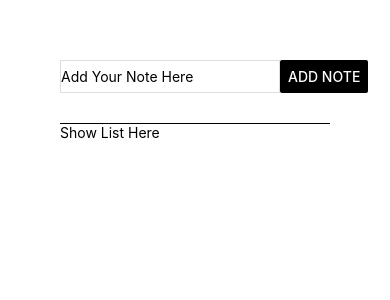
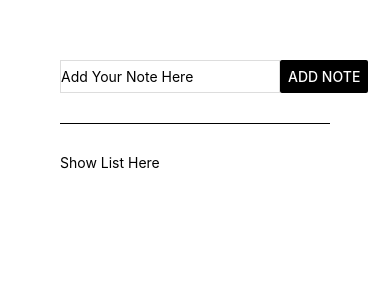
Before and after one commit to Euler-JS/react-native-course, a React Native app: screen / in a window 390 px wide. Shown: the top 300 px of the page. Built offline with nearby package versions, Linux system fonts and the light colour scheme.

Commit message:
configuramos a accao para disparar o evento

```diff
--- a/App.js
+++ b/App.js
@@ -5,21 +5,33 @@
 //textinput -> input component
 //button -> button component
 
+import { useState } from "react";
 import { Button, StyleSheet, Text, TextInput, View } from "react-native";
 
 export default function App() {
+
+  const [value, setValue] = useState('')
+
+  function handleOnChangeText(getEnteredText){
+    setValue(getEnteredText)
+  }
+
+  function handleOnPressButton(){
+    console.log("Inserted Text : ", value)
+  }
+
   return(
     <View style={{
       padding: 60
     }}>
       {/* to render input along with button */}
       <View style={styles.inputContainer}>
-        <TextInput style={styles.input} placeholder="Add Your Note Here"></TextInput>
-        <Button color={'#000'} title="Add Note"/>
+        <TextInput onChangeText={handleOnChangeText} style={styles.input} placeholder="Add Your Note Here"></TextInput>
+        <Button onPress={handleOnPressButton} color={'#000'} title="Add Note"/>
       </View>
       {/* to render input along with button */}
       {/* to tender all notes that we created */}
-      <View>
+      <View style={styles.listContainer}>
         <Text>Show List Here</Text>
       </View>
       {/* to render all notes that we created */}
@@ -37,6 +49,8 @@ const styles = StyleSheet.create({
     borderWidth: 1,
     borderColor: '#ddd',
     flex: 1
+  },
+  listContainer : {
+    paddingTop: 30
   }
-
 })
```
